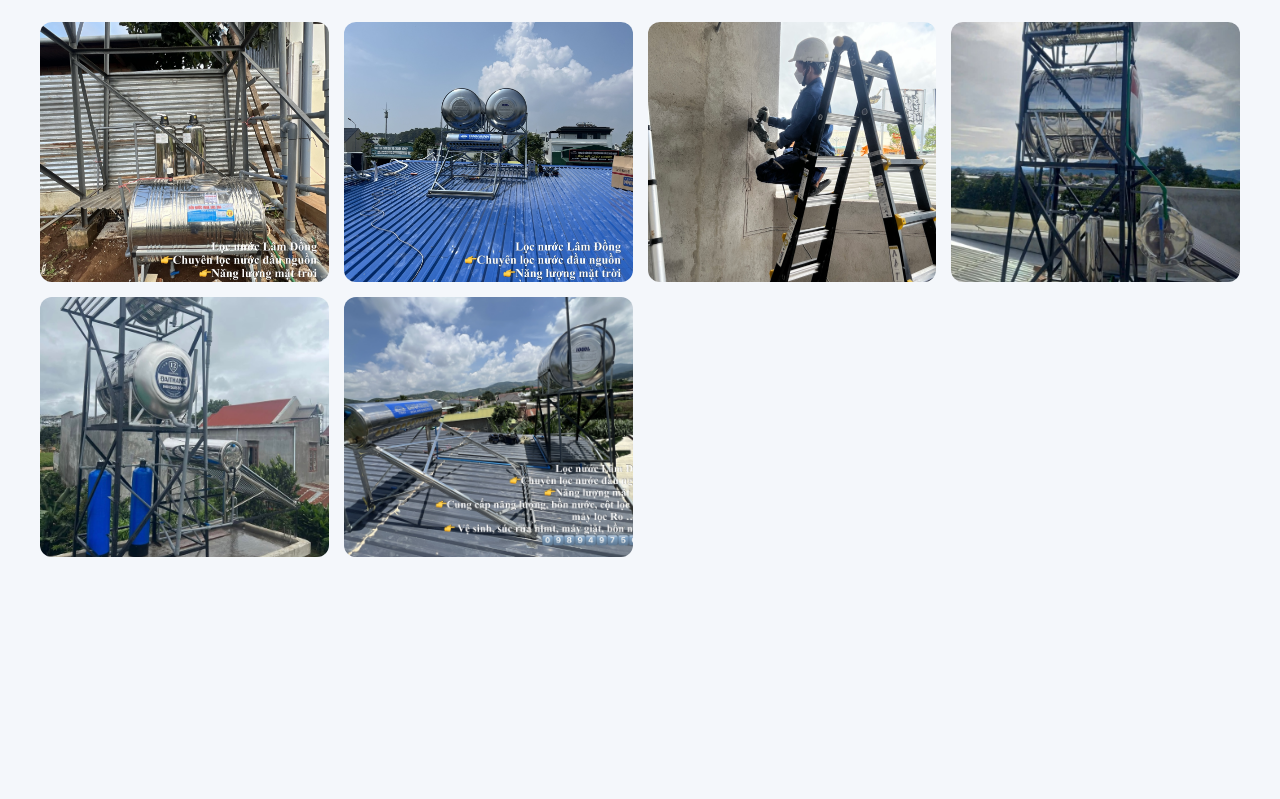
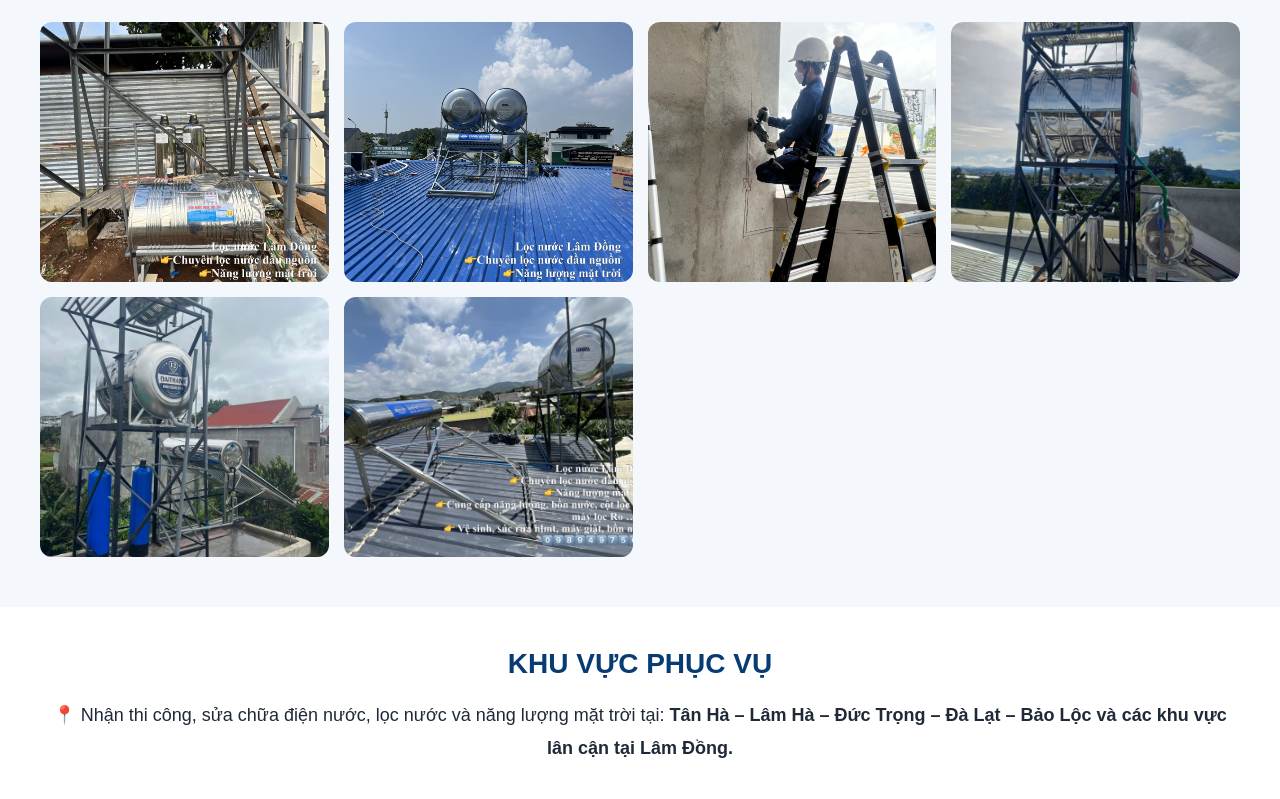
Before and after one commit to lehongphu-vn/lehongphu-vn.github.io, a plain HTML site: page index.html in a window 1280 px wide. Shown: the part 3279-4078 px from the top of the page. Before the commit the page ends 3886 px from the top, so only its background shows below. Drawn offline with Linux system fonts and the light colour scheme.

Commit message:
Add service area section to index.html
Added a new section for service areas with details.

```diff
--- a/index.html
+++ b/index.html
@@ -591,6 +591,17 @@ Gọi hoặc nhắn Zalo để trao đổi nhu cầu và phương án thực hi
 
   </div>
 </section>
+<section style="padding:35px 15px;background:#ffffff;text-align:center;">
+  <div style="max-width:1200px;margin:auto;">
+    <h2 style="color:#073b73;font-size:28px;margin-bottom:12px;">
+      KHU VỰC PHỤC VỤ
+    </h2>
 
+    <p style="font-size:18px;line-height:1.8;">
+      📍 Nhận thi công, sửa chữa điện nước, lọc nước và năng lượng mặt trời tại:
+      <strong>Tân Hà – Lâm Hà – Đức Trọng – Đà Lạt – Bảo Lộc và các khu vực lân cận tại Lâm Đồng.</strong>
+    </p>
+  </div>
+</section>
 </body>
 </html>
```
